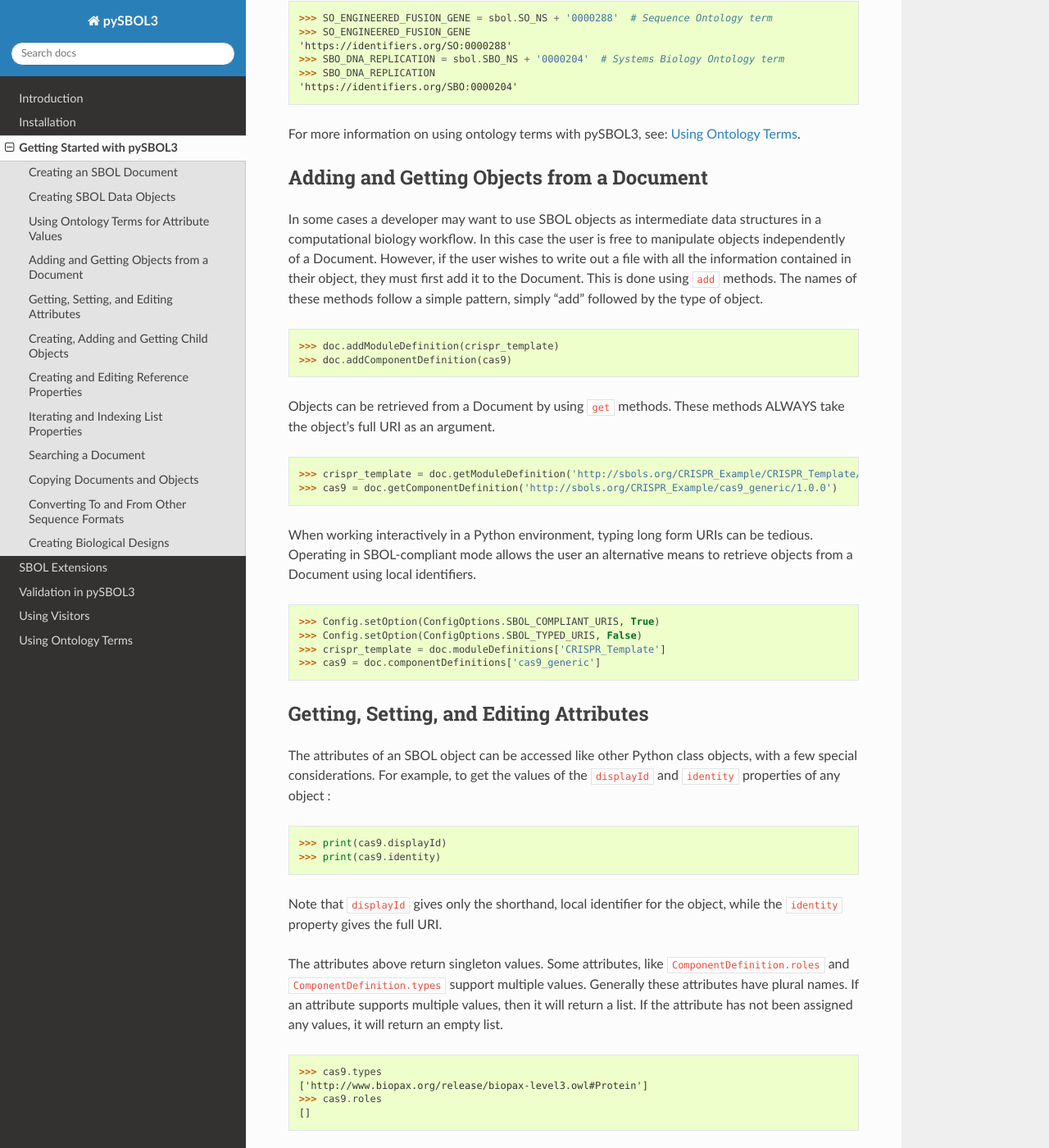
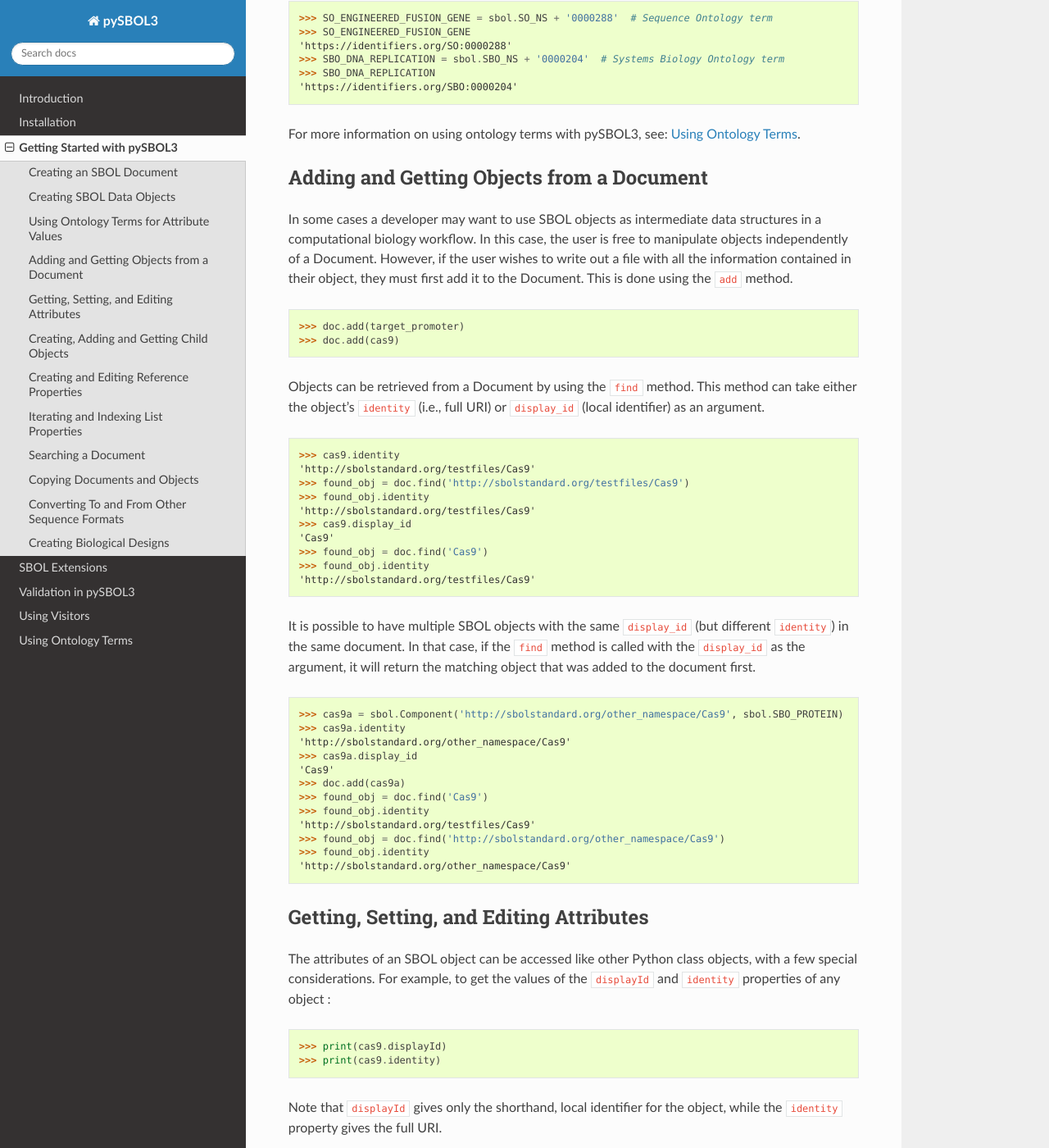
Before and after one commit to SynBioDex/pySBOL3, a Sphinx documentation site: the page built from docs/getting_started.rst, in a window 1280 px wide and 1400 px high, scrolled down 3529 px. Shown: the whole window at 82% size. Built offline with Sphinx 7.4.7 and the Read the Docs theme 2.0.0, drawn with Linux system fonts in a browser that asks for light colours.

Commit message:
Update "Adding and Getting..."

```diff
--- a/docs/getting_started.rst
+++ b/docs/getting_started.rst
@@ -191,32 +191,48 @@
 Adding and Getting Objects from a Document
 ------------------------------------------
 
-In some cases a developer may want to use SBOL objects as intermediate data structures in a computational biology workflow. In this case the user is free to manipulate objects independently of a Document. However, if the user wishes to write out a file with all the information contained in their object, they must first add it to the Document. This is done using ``add`` methods. The names of these methods follow a simple pattern, simply "add" followed by the type of object.
+In some cases a developer may want to use SBOL objects as intermediate data structures in a computational biology workflow. In this case, the user is free to manipulate objects independently of a Document. However, if the user wishes to write out a file with all the information contained in their object, they must first add it to the Document. This is done using the ``add`` method.
 
 .. code:: python
 
-    >>> doc.addModuleDefinition(crispr_template)
-    >>> doc.addComponentDefinition(cas9)
+    >>> doc.add(target_promoter)
+    >>> doc.add(cas9)
 
 .. end
 
-Objects can be retrieved from a Document by using ``get`` methods. These methods ALWAYS take the object's full URI as an argument.
+Objects can be retrieved from a Document by using the ``find`` method. This method can take either the object's ``identity`` (i.e., full URI) or ``display_id`` (local identifier) as an argument.
 
 .. code:: python
 
-    >>> crispr_template = doc.getModuleDefinition('http://sbols.org/CRISPR_Example/CRISPR_Template/1.0.0')
-    >>> cas9 = doc.getComponentDefinition('http://sbols.org/CRISPR_Example/cas9_generic/1.0.0')
+    >>> cas9.identity
+    'http://sbolstandard.org/testfiles/Cas9'
+    >>> found_obj = doc.find('http://sbolstandard.org/testfiles/Cas9')
+    >>> found_obj.identity
+    'http://sbolstandard.org/testfiles/Cas9'
+    >>> cas9.display_id
+    'Cas9'
+    >>> found_obj = doc.find('Cas9')
+    >>> found_obj.identity
+    'http://sbolstandard.org/testfiles/Cas9'
 
 .. end
 
-When working interactively in a Python environment, typing long form URIs can be tedious. Operating in SBOL-compliant mode allows the user an alternative means to retrieve objects from a Document using local identifiers.
+It is possible to have multiple SBOL objects with the same ``display_id`` (but different ``identity``) in the same document. In that case, if the ``find`` method is called with the ``display_id`` as the argument, it will return the matching object that was added to the document first.
 
 .. code:: python
 
-    >>> Config.setOption(ConfigOptions.SBOL_COMPLIANT_URIS, True)
-    >>> Config.setOption(ConfigOptions.SBOL_TYPED_URIS, False)
-    >>> crispr_template = doc.moduleDefinitions['CRISPR_Template']
-    >>> cas9 = doc.componentDefinitions['cas9_generic']
+    >>> cas9a = sbol.Component('http://sbolstandard.org/other_namespace/Cas9', sbol.SBO_PROTEIN)
+    >>> cas9a.identity
+    'http://sbolstandard.org/other_namespace/Cas9'
+    >>> cas9a.display_id
+    'Cas9'
+    >>> doc.add(cas9a)
+    >>> found_obj = doc.find('Cas9')
+    >>> found_obj.identity
+    'http://sbolstandard.org/testfiles/Cas9'
+    >>> found_obj = doc.find('http://sbolstandard.org/other_namespace/Cas9')
+    >>> found_obj.identity
+    'http://sbolstandard.org/other_namespace/Cas9'
 
 .. end
 
```
